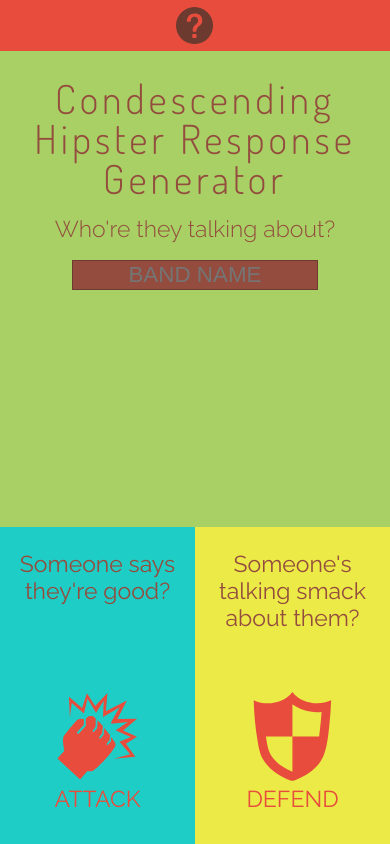
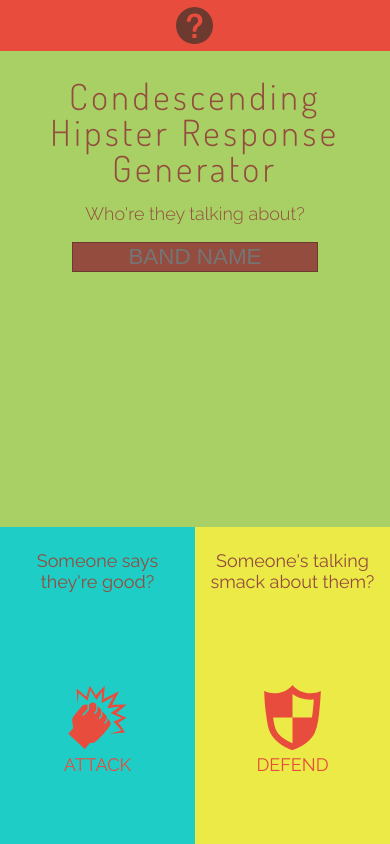
Before and after one commit to AsafGerchak/FlamingLips, a website: page index.html in a window 390 px wide. Drawn offline with nearby package versions, Linux system fonts and the light colour scheme.

Commit message:
Fixed buttons breaking on return to home, darkened about font :wrench:

```diff
--- a/assets/css/style.scss
+++ b/assets/css/style.scss
@@ -22,6 +22,7 @@ GENERAL STYLES
 
 $font: #934c3e;
 $fontDarker: #6d3a30;
+$fontDarkest: #3b221d;
 $aboutColor: #e74c3c;
 // Duller red alternate:
 // $aboutColor: #e55a4b;
@@ -93,11 +94,12 @@ p {
 	// letter-spacing: 0.03em;
 }
 
-/*== Special small-screen conditions ==*/
 
-@media all and (max-width: 400px) {
+/*== Most smart phones ==*/
+
+@media all and (min-width: 401px) and (max-width: 749px) {
 	h1 {
-		font-size: 40px;
+		font-size: 44px;
 	}
 
 	h2, h3 {
@@ -105,15 +107,40 @@ p {
 	}
 
 	h4 {
+		font-size: 16px;
+	}
+
+	h5 {
+		font-size: 29px;
+	}
+
+	p {
+		font-size: 14px;
+	}
+}
+
+
+/*== Special small-screen conditions ==*/
+
+@media all and (max-width: 400px) {
+	h1 {
+		font-size: 36px;
+	}
+
+	h2, h3 {
 		font-size: 18px;
 	}
 
+	h4 {
+		font-size: 16px;
+	}
+
 	h5 {
-		font-size: 33px;
+		font-size: 29px;
 	}
 
 	p {
-		font-size: 16px;
+		font-size: 14px;
 	}
 }
 
@@ -133,7 +160,7 @@ FIRST SCREEN
 	height: 100%;
 	padding: 0 5%;
 	background-color: $aboutColor;
-	color: $fontDarker;
+	color: $fontDarkest;
 	position: absolute;
 	top: 0;
 	left: 0;
@@ -273,16 +300,29 @@ header {
 
 		.actionLogo {
 			position: absolute;
-			bottom: 8%;
+			bottom: 10%;
 			left: 10%;
 			height: 40%;
 			width: 80%;
 
 			.punch,
 			.shield {
-				height: 70%;
+				height: 65px;
 				fill: $aboutColor;
 			}
+
+		// .actionLogo {
+		// 	position: relative;
+		// 	top: 42px;
+		// 	left: 10%;
+		// 	height: 38%;
+		// 	width: 80%;
+
+		// 	.punch,
+		// 	.shield {
+		// 		height: 70px;
+		// 		fill: $aboutColor;
+		// 	}
 
 			.action {
 				color: $aboutColor;
```
Also changed, not shown: assets/css/mini.css, assets/css/style.css.
